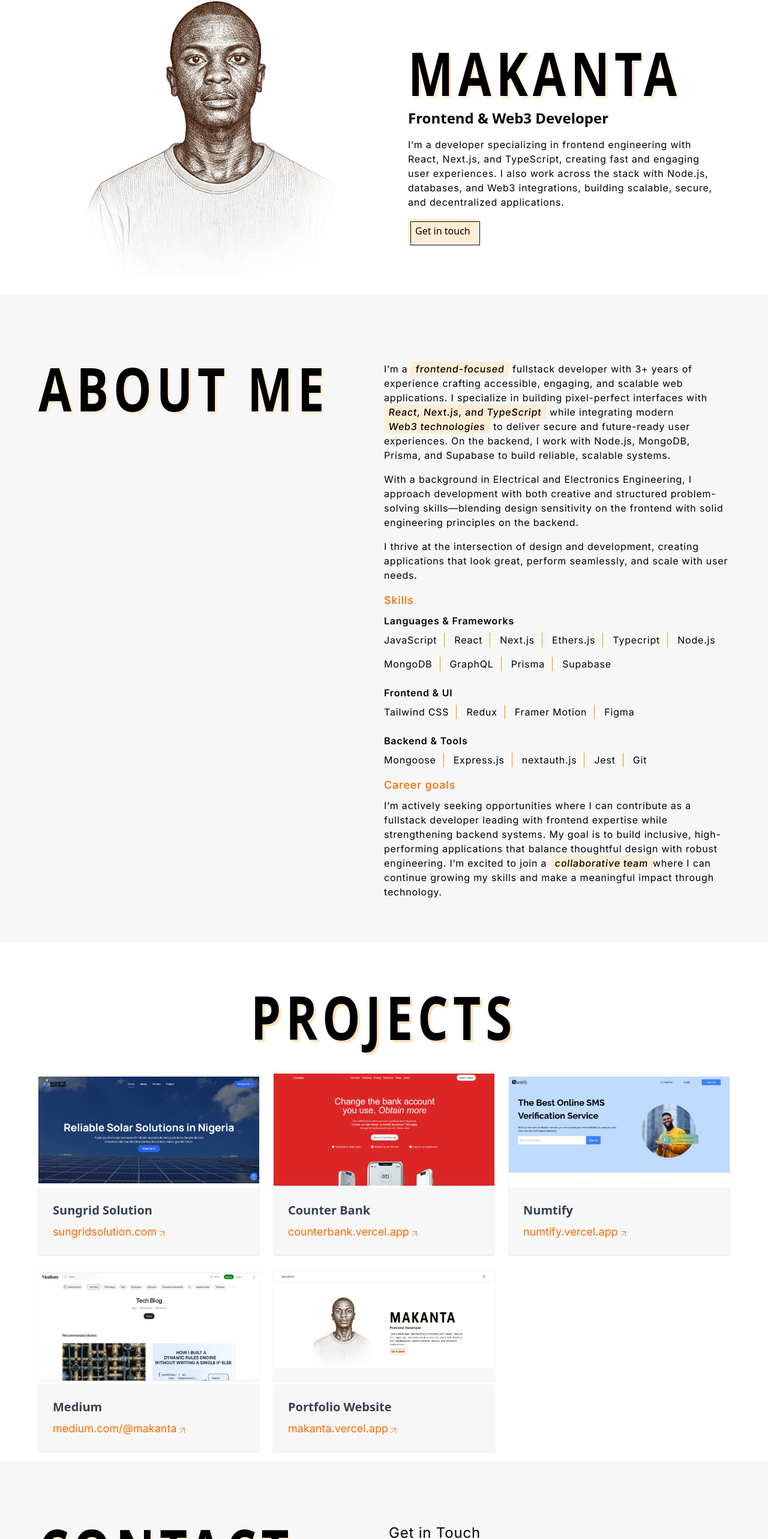
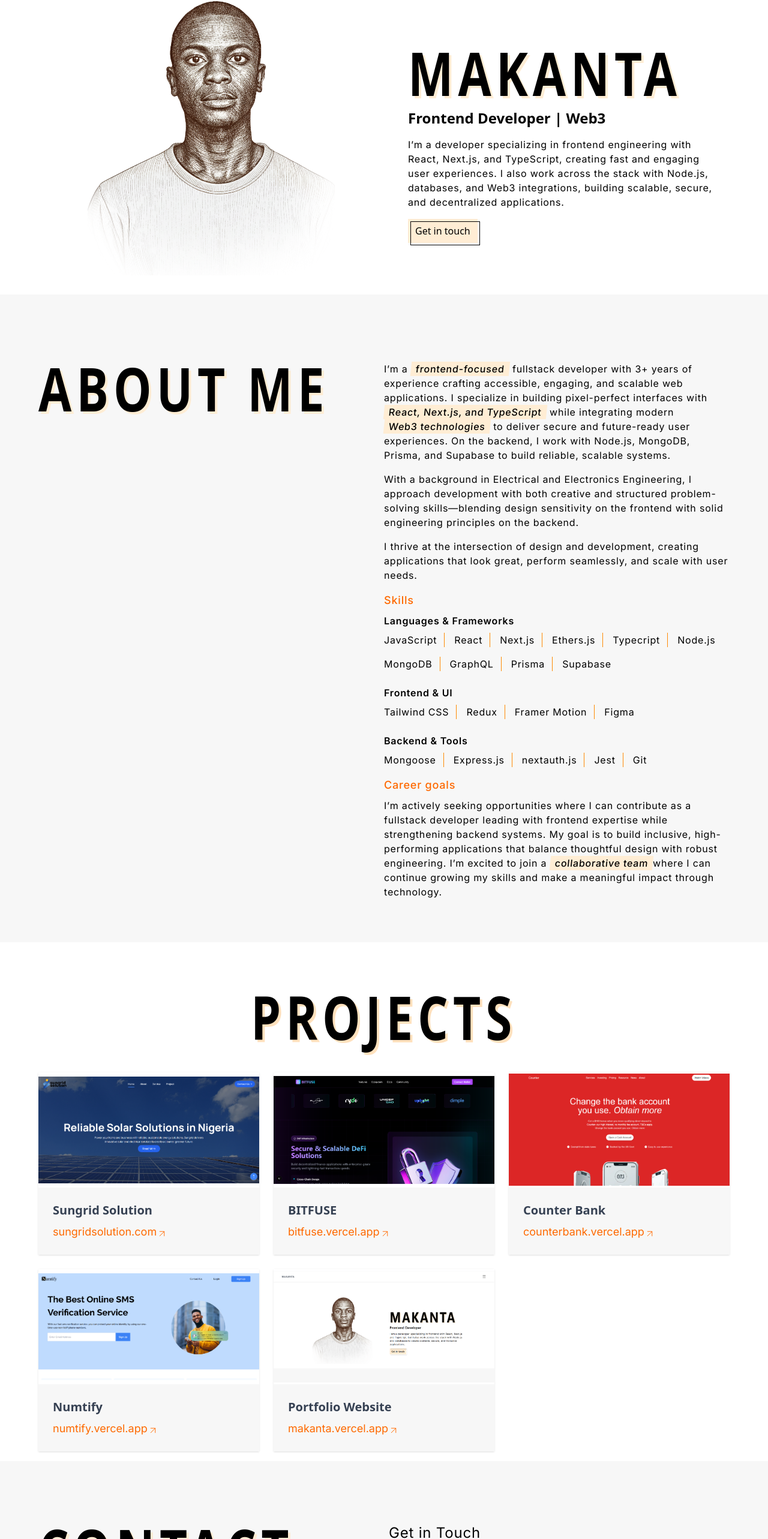
Before and after one commit to mktmakanta/Makanta, a Next.js app: page / in a window 1280 px wide. Shown: the part 181-2747 px from the top of the page at 60% size. Built offline with nearby package versions, Linux system fonts and the light colour scheme.

Commit message:
Added bitfuse project

```diff
--- a/app/page.jsx
+++ b/app/page.jsx
@@ -18,6 +18,11 @@ const projects = [
     link: "https://sungridsolution.com",
   },
   {
+    name: "BITFUSE",
+    logo: "/bitfuse.png",
+    link: "https://bitfuse.vercel.app",
+  },
+  {
     name: "Counter Bank",
     logo: "/counter.png",
     link: "https://counterbank.vercel.app",
@@ -27,11 +32,7 @@ const projects = [
     logo: "/numtify.png",
     link: "https://numtify.vercel.app",
   },
-  {
-    name: "Medium",
-    logo: "/medium.png",
-    link: "https://medium.com/@makanta",
-  },
+
   {
     name: "Portfolio Website",
     logo: "/portfolio.png",
@@ -104,7 +105,7 @@ const Home = () => {
           </div>
           <h1 className="font-karla font-semibold text-2xl">
             {" "}
-            Frontend & Web3 Developer
+            Frontend Developer | Web3
           </h1>
           <h3 className="font-inter tracking-wider ">
             I’m a developer specializing in frontend engineering with React,
```
Also changed, not shown: public/bitfuse.png (added).
